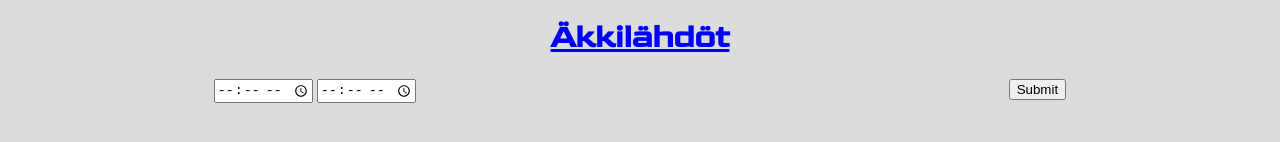
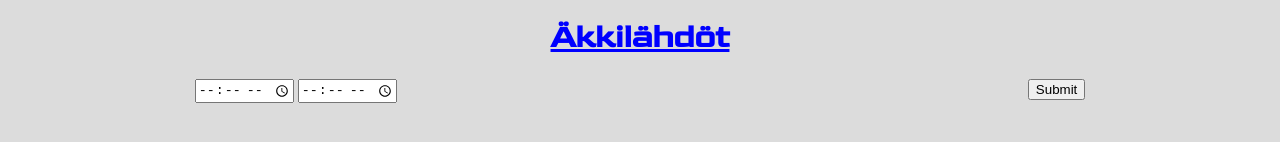
Before and after one commit to leohu1999/lennonvarausjarjestelma, a website: page public/akkilahdot.html in a window 1280 px wide. Shown: the part 254-396 px from the top of the page. Drawn offline with Linux system fonts and the light colour scheme.

Commit message:
Parannuksia

```diff
--- a/public/css/styles.css
+++ b/public/css/styles.css
@@ -201,5 +201,5 @@
     color: white;
 }
 button {
-    margin-left: 46%;
+    margin-left: 49%;
 }
```
